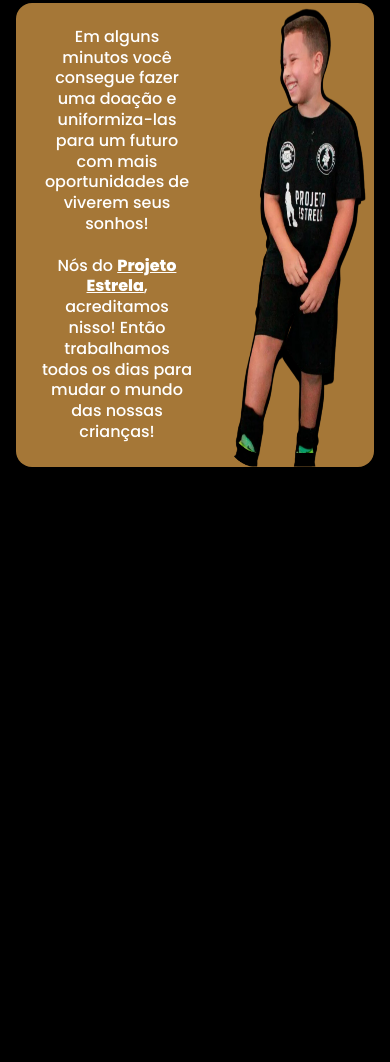
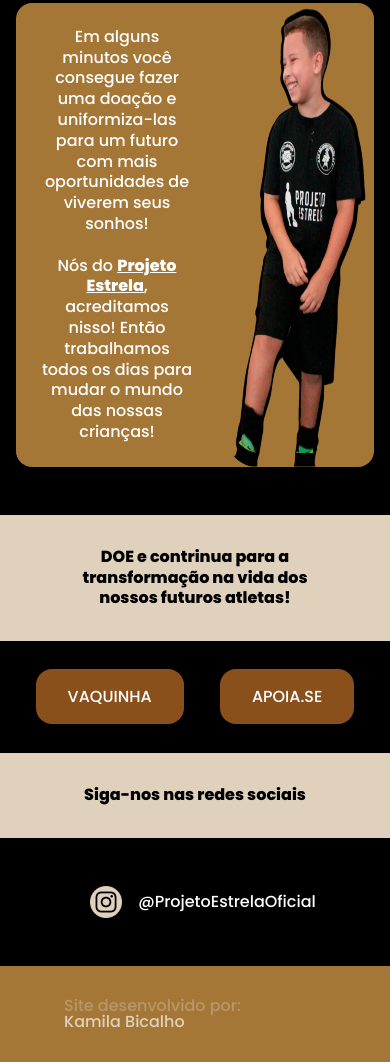
Before and after one commit to KamiBicalho/site-projeto-estrela-futsal, a plain HTML site: page index.html in a window 390 px wide. Shown: the part 1484-2546 px from the top of the page. Before the commit the page ends 1951 px from the top, so only its background shows below. Drawn offline with Linux system fonts and the light colour scheme.

Commit message:
Conclusão da parte estática do mobile first
Adicionando a seção de contos, links para as doações e o rodapé.

```diff
--- a/index.html
+++ b/index.html
@@ -49,19 +49,46 @@
         <div class="informacao__container">
             <img src="/img/foto-lateral-esquerda.png" class="imagem__lateral imagem__lateral__esquerda"
                 alt="Foto de três meninos sorridentes com uniformes de seus times participantes do projeto.">
-            <p class="informacao__container__paragrafo">O projeto funciona na cidade de Taboão da Serra desde de 2006. <br><br> Atualmente nós temos cerca de
-                <strong>150 crianças e adolescentes</strong> , com taxa média de frequência 87% em 2023. <br><br> Por ser um
-                projeto independente, o jeito de captar recursos tem sido através de campanhas e recursos próprios.</p>
+            <p class="informacao__container__paragrafo">O projeto funciona na cidade de Taboão da Serra desde de 2006.
+                <br><br> Atualmente nós temos cerca de
+                <strong>150 crianças e adolescentes</strong> , com taxa média de frequência 87% em 2023. <br><br> Por
+                ser um
+                projeto independente, o jeito de captar recursos tem sido através de campanhas e recursos próprios.
+            </p>
         </div>
         <div class="informacao__container__box">
-            <img src="/img/foto-lateral-direita.png" class="imagem__lateral imagem__lateral__direita" alt="Foto de um menino com uniforme de futsal sorrindo.">
-            <p class="informacao__container__paragrafo">Em alguns minutos você consegue fazer uma doação e uniformiza-las para um futuro com mais oportunidades de viverem seus sonhos! <br><br>Nós do <strong class="strong_box">Projeto Estrela</strong>, acreditamos nisso! Então trabalhamos todos os dias para mudar o mundo das nossas crianças!</p>
+            <img src="/img/foto-lateral-direita.png" class="imagem__lateral imagem__lateral__direita"
+                alt="Foto de um menino com uniforme de futsal sorrindo.">
+            <p class="informacao__container__paragrafo">Em alguns minutos você consegue fazer uma doação e
+                uniformiza-las para um futuro com mais oportunidades de viverem seus sonhos! <br><br>Nós do <strong
+                    class="strong_box">Projeto Estrela</strong>, acreditamos nisso! Então trabalhamos todos os dias para
+                mudar o mundo das nossas crianças!</p>
         </div>
-
     </section>
 
-    <footer>
+    <section class="contatos">
+        <h2 class="contatos__titulo">DOE e contrinua para a transformação na vida dos nossos futuros atletas!</h2>
+        <div>
+            <a class="contatos_link contatos__link__doacao"
+                href="https://www.vakinha.com.br/vaquinha/projeto-estrela-uniformes">Vaquinha</a>
+            <a class="contatos_link contatos__link__doacao" href="https://apoia.se/projetoestrela">Apoia.se</a>
+        </div>
+        <h2 class="contatos__titulo">Siga-nos nas redes sociais</h2>
+        <div class="contatos__redes-sociais">
+            <img class="contatos__redes-sociais__logo" src="/img/logo-instagram.png" alt="Logo do instagram">
+            <a class="contatos__redes-sociais__link"
+                href="https://www.instagram.com/projetoestrelaoficial/">@ProjetoEstrelaOficial</a>
+        </div>
+    </section>
 
+    <footer class="footer">
+        <h3 class="footer__titulo">Site desenvolvido por:</h3>
+        <ul class="footer__lista">
+            <li class="footer__item">
+                <a class="footer__item__link" href="https://www.linkedin.com/in/kamilabicalho/">Kamila Bicalho</a>
+            </li>
+        </ul>
+        </div>
     </footer>
 
 </body>
--- a/style.css
+++ b/style.css
@@ -3,9 +3,12 @@
 @import url(/styles/section-inicio.css);
 @import url(/styles/carrossel.css);
 @import url(/styles/informacao.css);
+@import url(/styles/contatos.css);
+@import url(/styles/footer.css);
 
 :root {
     --background: #000000;
+    --cor-texto-secundario: #000000;
     --cor-fundo-destaque: #A57737;
     --cor-texto-destaque: #B8986B;
     --cor-texto-padrao: #ffffff;
--- /dev/null
+++ b/styles/contatos.css
@@ -0,0 +1,39 @@
+.contatos {
+    text-align: center;
+    display: flex;
+    flex-direction: column;
+    gap: 3rem 0;
+}
+
+.contatos__titulo {
+    background: var(--cor-destaque-secundaria);
+    padding: 2rem 4rem;
+    color: var(--cor-texto-secundario);
+    font-weight: 800;
+    line-height: 130%
+}
+
+.contatos_link, .contatos__redes-sociais__link {
+    text-decoration: none;
+    color: var(--cor-texto-padrao);
+}
+
+.contatos_link {
+    padding: 1rem 2rem;
+    background: var(--cor-botao-doacao);
+    border-radius: 1rem;
+    text-transform: uppercase;
+    margin: 1rem;
+}
+
+.contatos__redes-sociais {
+    display: flex;
+    align-items: center;
+    justify-content: center;
+    margin-bottom:3rem;
+}
+
+.contatos__redes-sociais__logo {
+    width: 2rem;
+    margin: 0 1rem;
+}
--- /dev/null
+++ b/styles/footer.css
@@ -0,0 +1,10 @@
+.footer {
+    background: var(--cor-fundo-destaque);
+    padding: 2rem 4rem ;
+    color: var(--cor-texto-destaque);
+}
+
+.footer__item__link {
+    text-decoration: none;
+    color: var(--cor-destaque-secundaria);
+}
--- a/styles/informacao.css
+++ b/styles/informacao.css
@@ -1,3 +1,7 @@
+.informacao {
+    margin-bottom: 3rem;
+}
+
 .informacao__container {
     display: flex;
     align-items: center;
```
Also changed, not shown: img/logo-instagram.png (added).
